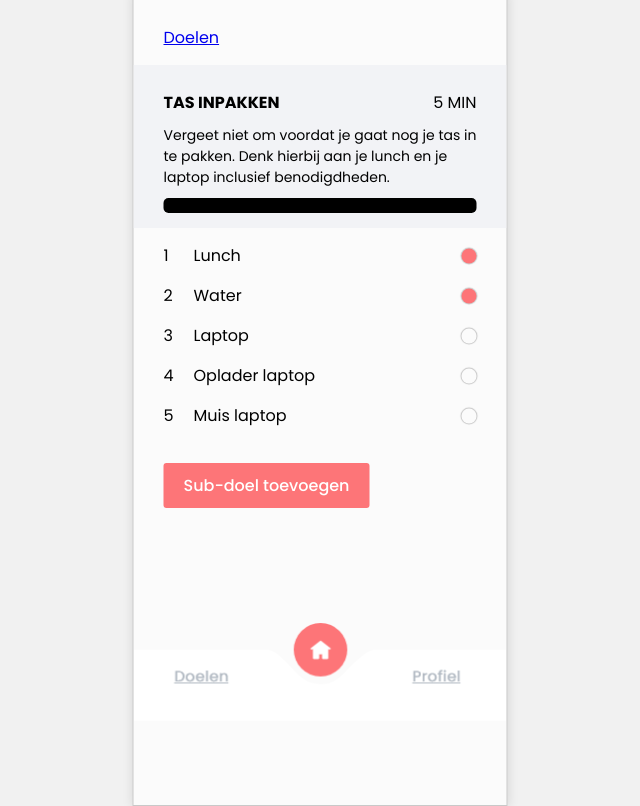
After one commit to rubenvangrins/futuris, a PHP site: page /tas_inpakken.php in a window 1280 px wide. The commit adds this page. Shown: the whole page, without its empty margins (320-960 px from the left). Run offline with PHP 8.4, Linux system fonts and the light colour scheme.

Commit message:
Design added

```diff
--- a/src/components/footer/footer.php
+++ b/src/components/footer/footer.php
@@ -1,4 +1,23 @@
 </div>
+
+<?
+  $homepage = "/";
+
+  $currentpage = $_SERVER['REQUEST_URI'];
+
+  if($homepage==$currentpage) {
+
+  } else {
+    ?>
+    <div class="footer__bottom">
+      <img src="src/includes/img/footer-menu.png" alt="">
+      <a class="footer__link" href="doelen-single.php"></a>
+    </div>
+    <?php
+  }
+?>
+
+
 
   <script type="text/javascript" src="src/includes/js/main.js"></script>
 </html>
--- a/src/components/header/header.php
+++ b/src/components/header/header.php
@@ -5,6 +5,7 @@
   <meta name="viewport" content="width=device-width, initial-scale=1.0">
   <meta http-equiv="X-UA-Compatible" content="ie=edge">
   <title>Futuris</title>
+  <link href="https://fonts.googleapis.com/css?family=Poppins:300,400,500,600,700&display=swap" rel="stylesheet">
   <link rel="stylesheet" href="src/includes/css/global.css">
   <link rel="stylesheet" href="src/includes/css/michelle.css">
   <link rel="stylesheet" href="src/includes/css/ahmed.css">
@@ -13,10 +14,10 @@
 <?php
 
   /* Windows */
-  require_once( $_SERVER['DOCUMENT_ROOT'] . "/futuris/src/includes/module_config.php" );
+  // require_once( $_SERVER['DOCUMENT_ROOT'] . "/futuris/src/includes/module_config.php" );
 
   /* Mac */
-  // require_once( $_SERVER['DOCUMENT_ROOT'] . "/src/includes/module_config.php" );
+  require_once( $_SERVER['DOCUMENT_ROOT'] . "/src/includes/module_config.php" );
 
 ?>
 
--- a/src/includes/css/global.css
+++ b/src/includes/css/global.css
@@ -1,29 +1,265 @@
 body {
+	margin: 0;
+	padding: 0;
+	background: #f1f1f1;
+	height: 100vh;
+}
+
+html, body {
+	font-family: 'Poppins', sans-serif;
+}
+
+.logo {
+    width: 100px;
+    height: 100px;
+    position: absolute;
+    left: 50%;
+		top: 10%;
+    transform: translateX(-50%);
+}
+
+textarea:focus, input:focus{
+    outline: none;
+}
+
+input[type="text"] {
+	margin-top: 0 !important;
+}
+
+.header {
+	padding: 10px 20px;
+	border-radius: 3px;
+	color: white;
+	background: #FD7578;
+	font-weight: bold;
+	margin-bottom: 10px;
+}
+
+.content {
+	padding: 0 15px;
+	margin-bottom: 20px;
+}
+
+.content ul {
 	margin: 0;
 	padding: 0;
 }
 
+.content ul li {
+	list-style: none;
+
+	position: relative;
+
+	padding: 10px 0;
+	border-bottom: 1px solid rgba(0, 0, 0, .2);;
+	margin-bottom: 10px;
+}
+
+.content ul li:after {
+	content: ">";
+	position: absolute;
+	top: 15px;
+	transform: translateY(-50%);
+	font-weight: 800;
+	right: 0;
+	font-size: 18px;
+}
+
+.feedback .content li {
+    font-weight: 500;
+    color: rgba(0, 0, 0, .5);
+
+}
+
+.feedback .content li:after {
+	display: none;
+}
+
+.content li:last-child {
+	padding: 0 0;
+	border-bottom: none;
+	margin-bottom: 10px;
+	margin-top: 10px;
+}
+
+.footer__bottom {
+	position: fixed;
+	left: 50%;
+	bottom: 79px;
+	width: 372px;
+	transform: translateX(-50%);
+	overflow: hidden;
+}
+
+a.footer__link {
+    position: absolute;
+    width: 50%;
+    height: 75px;
+    bottom: 0;
+		left: 0;
+}
+
+.footer__bottom img{
+	width: 100%;
+	display: block;
+}
+
+span.time {
+	font-weight: 600;
+	color: gray;
+	opacity: .4;
+}
+
+.content ul li a {
+	text-decoration: underline;
+	color: black;
+	font-weight: 600;
+		display: block;
+}
+
+.sub__goals .header {
+	background: #77A5F8;
+}
+
+.bar {
+	width: 100%;
+	background: black;
+	height: 15px;
+	border-radius: 5px;
+	margin-top: 10px;
+	position: relative;
+}
+
+.inner_bar {
+    background: #FD7578;
+    width: 0%;
+    position: absolute;
+    height: 15px;
+		transition: all;
+		border-radius: 5px;
+}
+
+.checkbox {
+    width: 15px;
+    height: 15px;
+    position: absolute;
+    right: 0;
+    top: 50%;
+    transform: translateY(-50%);
+    border-radius: 100%;
+    box-shadow: 0px 0px 1px 1px rgba(0, 0, 0, .2);
+}
+
+.checkbox.checked {
+	background: #fd7578;
+}
+
+.toevoegen {
+	color: white;
+	background: #FD7578;
+
+	padding: 10px 20px;
+
+	border-radius: 3px;
+
+	text-decoration: none;
+
+	font-weight: 500;
+
+	margin-top: 20px;
+
+	display: inline-block;
+}
+
+.logo img {
+	width: 100px;
+	height: 100px;
+}
+
 .mobiletemplate {
-	width: 380px;
-	height: 700px;
+	width: 375px;
+	height: 812px;
 	overflow-y: auto;
-	border: 3px solid black;
+  border: 1px solid rgba(0, 0, 0, .2);
+	position: relative;
+	top: 50%;
+	left: 50%;
+	transform: translate(-50%, -50%);
+	background: #fbfbfb;
+	-webkit-box-shadow: 0 0 10px 1px rgba(0,0,0,.1);
+	box-shadow: 0 0 10px 1px rgba(0,0,0,.1);
+	padding: 30px 30px 90px 30px;
+  box-sizing: border-box;
+}
+
+.no_padding {
+	padding: 30px 0;
+}
+
+::placeholder {
+	color: grey;
+	opacity: .4;
+}
+
+form {
 	position: absolute;
 	top: 50%;
 	left: 50%;
-	transform: translate(-50%, -50%);
+	transform: translate(-50%,-50%);
+	width: calc(100% - 60px);
+}
 
+form span {
+    font-size: 12px;
+    font-weight: 600;
+    color: #FD7578;
+}
+
+a.forgot-pass {
+	font-size: 12px;
+	font-weight: 500;
+	color: black;
+	display: block;
+	text-align: right;
+	text-decoration: none;
+}
+
+input[type="submit"] {
+    background: #FD7578;
+    width: 100%;
+		padding: 20px;
+    border: none;
+    color: white;
+    font-weight: 600;
+    text-transform: uppercase;
+    border-radius: 3px;
+		margin-top: 20px;
+}
+
+input[type="text"], input[type="password"] {
+    width: 100%;
+    margin: 5px 0;
+    border: none;
+    border-bottom: 1px solid #FD7578;
+		font-family: 'Poppins', sans-serif;
+		padding: 10px 0;
+    background: #fbfbfb;
+}
+
+input:-internal-autofill-selected {
+		background-color: white !important;
 }
 
 .mobiletemplate::-webkit-scrollbar{
 	width: 0 !important;
 }
 
-
-.hoofddoel {
-	background-color: green;
-	margin: 0 0 20px 0;
-	padding: 10px 20px;
+.header span {
+    float: right;
+    font-weight: 300;
+}
+.text {
+    font-size: 14px;
 }
 
 .hoofddoel meter {
@@ -32,13 +268,64 @@ body {
 }
 
 .hoofddoel h3 {
-	font-size: 25px;
-	margin: 0 0 10px 0;
-	padding: 0;
+
 }
 
 .subdoel {
 
+}
+
+.container {
+	padding: 0 30px;
+}
+
+.header__detail {
+	padding: 15px 0;
+	background: #F2F3F6;
+	margin: 15px 0;
+}
+
+.header__detail .title {
+    text-transform: uppercase;
+    font-weight: 800;
+
+		margin: 10px 0;
+}
+
+.title__content {
+    font-size: 14px;
+}
+
+.header__detail span {
+	float: right;
+
+	font-weight: 400;
+}
+
+ul.list {
+	padding: 0;
+	margin: 0;
+}
+
+ul.list li {
+	list-style: none;
+
+	position: relative;
+
+	margin-bottom: 15px;
+}
+
+ul.list li span {
+	margin-right: 15px;
+	display: inline-block;
+	width: 15px;
+}
+
+input[type="checkbox"] {
+    position: absolute;
+    right: 0;
+    top: 50%;
+    transform: translateY(-50%);
 }
 
 .subdoel .container {
--- a/src/includes/js/main.js
+++ b/src/includes/js/main.js
@@ -1,3 +1,41 @@
+const inpakken = window.location.pathname;
+
+const template = document.querySelector('.mobiletemplate');
+
+if (window.location.href.indexOf("tas_inpakken") != -1) {
+  template.classList.add("no_padding");
+}
+
 function myFunction() {
   document.getElementById("myCheck").disabled = true;
 }
+
+const checkbox = document.querySelectorAll('.checkbox');
+
+let items = document.querySelector(".list").childElementCount;
+let procent = 100 / items;
+
+// you can use forEach here too
+[].forEach.call(checkbox, el => {
+  el.addEventListener('click', btnClick, false)
+})
+
+function btnClick() {
+  this.classList.toggle('checked');
+}
+
+function beunhaas() {
+  if (checkbox) {
+    [...checkbox].forEach((checked) => {
+      let total = 0;
+      let isChecked = checked.classList.contains("checked");
+
+      for (let sel = 0; sel < checkbox.length; sel++) {
+        console.log(sel);
+      }
+
+    })
+  }
+}
+
+beunhaas();
--- a/src/includes/module_config.php
+++ b/src/includes/module_config.php
@@ -4,10 +4,10 @@
    define('DB_USERNAME', 'root');
 
    /* Windows */
-   define('DB_PASSWORD', '');
+   // define('DB_PASSWORD', '');
 
    /* Mac */
-   // define('DB_PASSWORD', 'root');
+   define('DB_PASSWORD', 'root');
 
    define('DB_DATABASE', 'futuris');
 
--- /dev/null
+++ b/tas_inpakken.php
@@ -0,0 +1,35 @@
+<?php include  __DIR__ . '/src/components/header/header.php'; ?>
+
+  <div class="container">
+    <a href="doelen-single.php" class="upper__link">Doelen</a>
+  </div>
+
+  <div class="header__detail">
+    <div class="container">
+      <div class="title">
+        Tas inpakken
+        <span>5 min</span>
+      </div>
+      <div class="title__content">
+        Vergeet niet om voordat je gaat nog je tas in te pakken. Denk hierbij aan je lunch en je laptop inclusief benodigdheden.
+      </div>
+      <div class="bar">
+        <div class="inner_bar">
+
+        </div>
+      </div>
+    </div>
+  </div>
+
+  <div class="container">
+    <ul class="list">
+      <li><span>1</span>Lunch <div class="checkbox checked" id="check"></div></li>
+      <li><span>2</span>Water <div class="checkbox checked"  id="check"></div></li>
+      <li><span>3</span>Laptop <div class="checkbox" id="check"></div></li>
+      <li><span>4</span>Oplader laptop <div class="checkbox" id="check"></div></li>
+      <li><span>5</span>Muis laptop <div class="checkbox" id="check"></div></li>
+    </ul>
+    <a href="#" class="toevoegen">Sub-doel toevoegen</a>
+  </div>
+
+<?php include __DIR__ . '/src/components/footer/footer.php'; ?>
```
Also changed, not shown: app_home.php (added, +59 -0 lines), doelen-single.php (added, +72 -0 lines), index.php (+9 -2 lines), src/includes/img/footer-menu.png (added), src/includes/img/logo.png (added).
